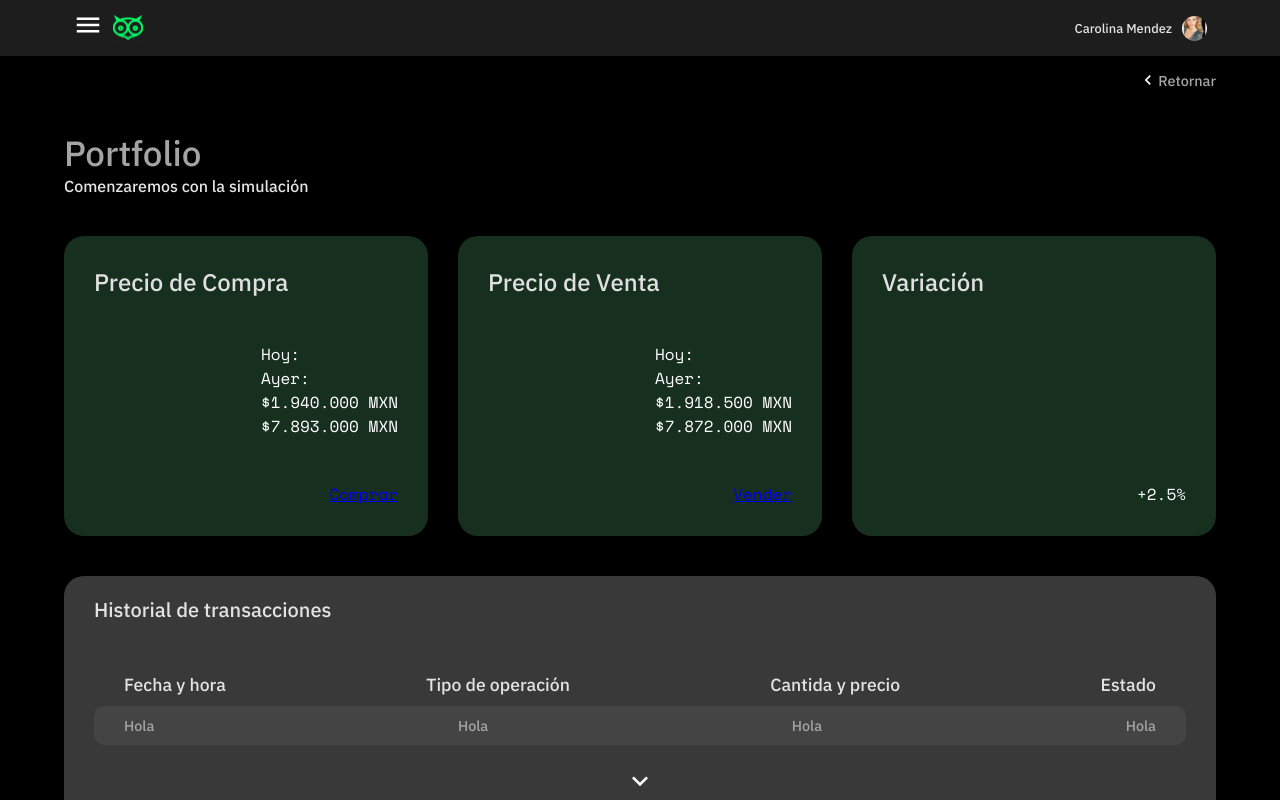
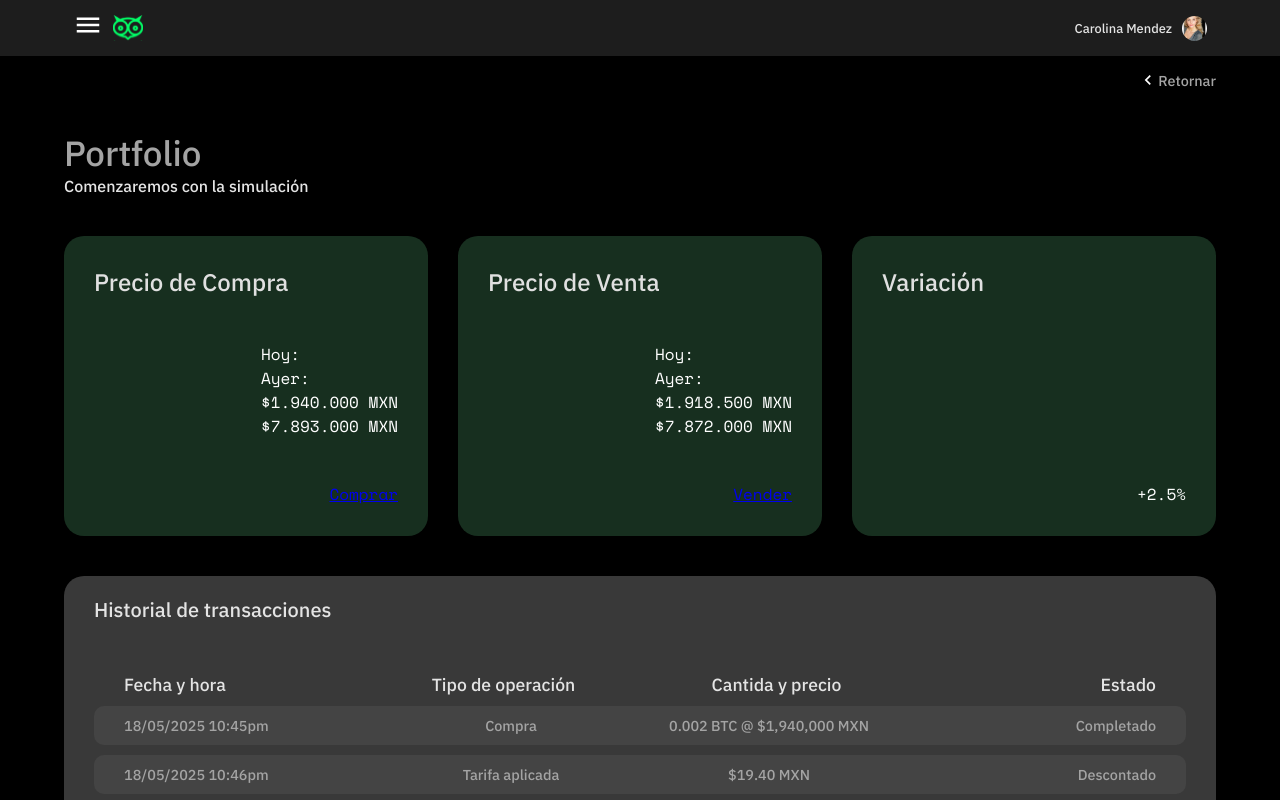
Before and after one commit to DIGORACCOON4279/Quo1, a React (Vite) app: page /portfolioMomentaneo in a window 1280 px wide. Shown: the top 800 px of the page. Built offline with nearby package versions, Linux system fonts and the light colour scheme.

Commit message:
Making Portfolio Section

```diff
--- a/src/components/PortfolioMomentaneo/PortfolioMomentaneo.css
+++ b/src/components/PortfolioMomentaneo/PortfolioMomentaneo.css
@@ -160,7 +160,7 @@
 }
 
 .transactionTable .lineTitles .titleTable{
-    width:auto;
+    width:100%;
     font-family: var(--fontFamilyIBM);
     color:#E4E4E4;
     font-size: 1.1rem;
@@ -168,8 +168,29 @@
     padding:0px 30px;
 }
 
+.transactionTable .lineTitles .titleTable:nth-child(1){
+    text-align: left;
+}
+
+.transactionTable .lineTitles .titleTable:nth-child(2){
+    text-align: center;
+}
+
+.transactionTable .lineTitles .titleTable:nth-child(3){
+    text-align: center;
+}
+
+.transactionTable .lineTitles .titleTable:nth-child(4){
+    text-align: right;
+}
+
 .transactionTable  .lineTransaction {
     width:100%;
+    display: flex;
+    flex-direction: column;
+    justify-content: center;
+    align-items: center;
+    gap:10px;
 }
 
 .transactionTable  .lineTransaction .linkToTrading{
@@ -193,7 +214,7 @@
 }
 
 .transactionTable  .lineTransaction .transactionPlace .item{
-    width:auto;
+    width:100%;
     color:#A4A4A4;
     font-size: 0.9rem;
     font-weight: 500;
@@ -201,7 +222,6 @@
 
 .transactionTable  .lineTransaction .transactionPlace .item:nth-child(1){
     text-align: left;
-
 }
 
 .transactionTable  .lineTransaction .transactionPlace .item:nth-child(2){
@@ -210,12 +230,10 @@
 
 .transactionTable  .lineTransaction .transactionPlace .item:nth-child(3){
     text-align: center;
-
 }
 
 .transactionTable  .lineTransaction .transactionPlace .item:nth-child(4){
-    text-align: center;
-
+    text-align: right;
 }
 
 /* CryptoTable */
--- a/src/components/PortfolioMomentaneo/PortfolioMomentaneo.jsx
+++ b/src/components/PortfolioMomentaneo/PortfolioMomentaneo.jsx
@@ -76,14 +76,24 @@ const PortfolioMomentaneo = () => {
                             <input type="checkbox" id="toggleTransaction" />
                             <section className="lineTransaction">
 
-
-                                        <div className="transactionPlace">
-                                            <p className="item">Hola</p>
-                                            <p className="item">Hola</p>
-                                            <p className="item">Hola</p>
-                                            <p className="item">Hola</p>
-                                        </div>
-
+                                <div className="transactionPlace">
+                                    <p className="item">18/05/2025 10:45pm</p>
+                                    <p className="item">Compra</p>
+                                    <p className="item">0.002 BTC @ $1,940,000 MXN</p>
+                                    <p className="item">Completado</p>
+                                </div>
+                                <div className="transactionPlace">
+                                    <p className="item">18/05/2025 10:46pm</p>
+                                    <p className="item">Tarifa aplicada</p>
+                                    <p className="item">$19.40 MXN</p>
+                                    <p className="item">Descontado</p>
+                                </div>
+                                <div className="transactionPlace">
+                                    <p className="item">18/05/2025 10:46pm</p>
+                                    <p className="item">Saldo restante</p>
+                                    <p className="item">$771.76 USD</p>
+                                    <p className="item">Disponible</p>
+                                </div>
 
                             </section>
 
```
